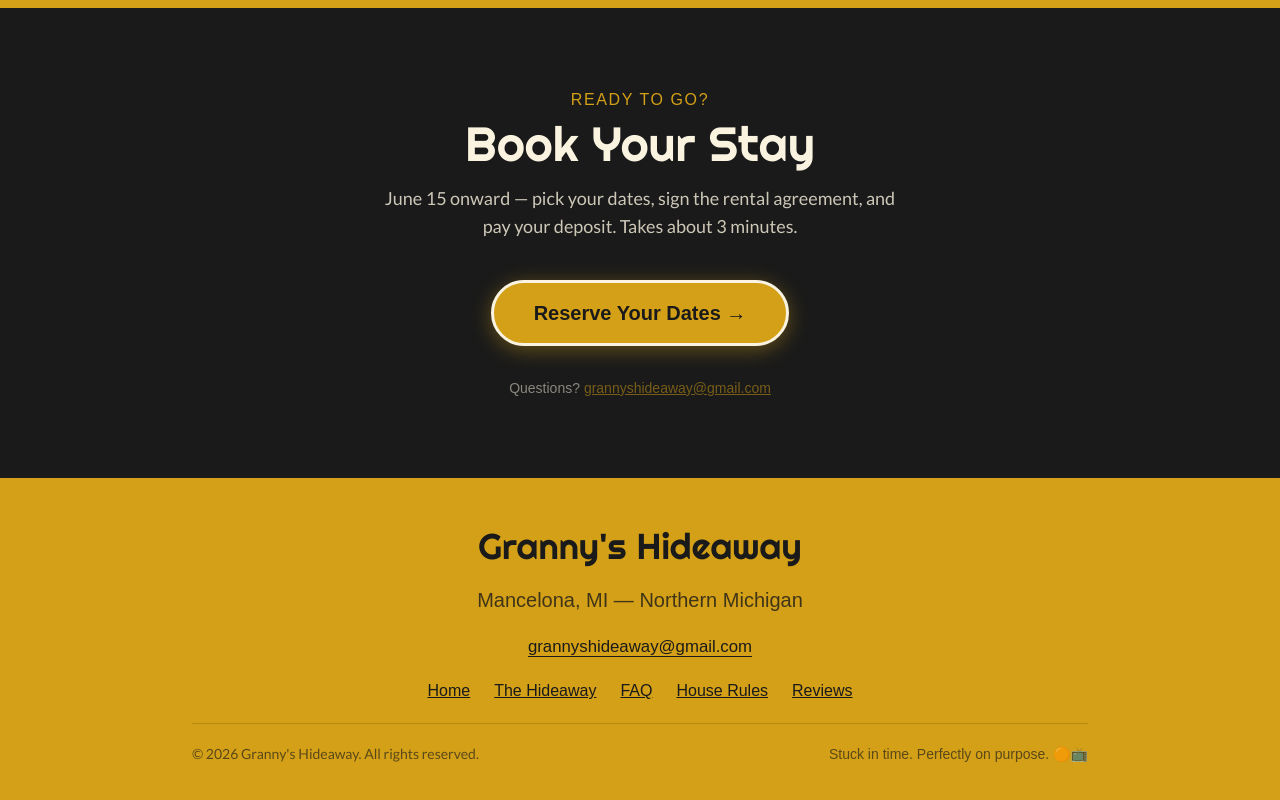
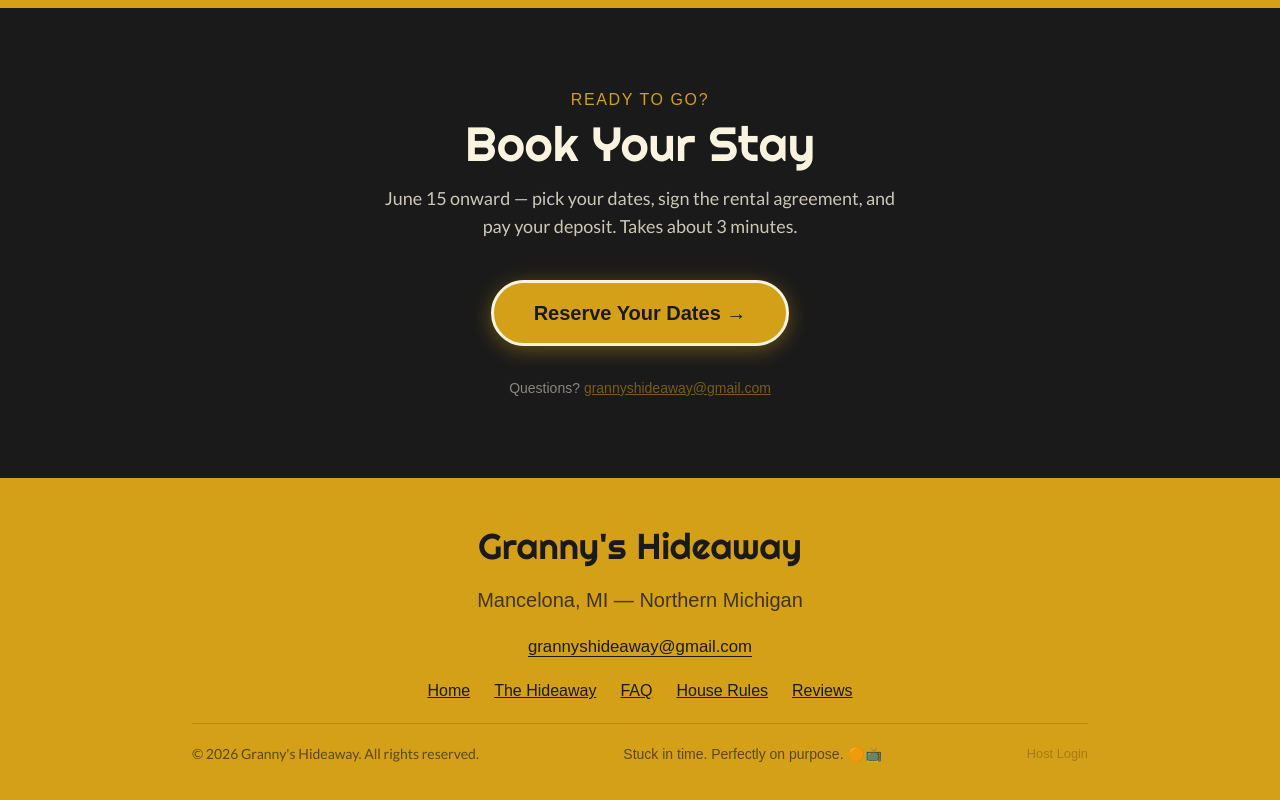
Before and after one commit to dealdesk365/grannys-hideaway, a Next.js app: page / in a window 1280 px wide. Shown: the part 4014-4814 px from the top of the page. Built offline with nearby package versions, Linux system fonts and the light colour scheme; a web font is replaced by a local one.

Commit message:
feat: add Host Login link to footer

```diff
--- a/app/components/Footer.tsx
+++ b/app/components/Footer.tsx
@@ -60,6 +60,13 @@ export default function Footer() {
         >
           <p>© 2026 Granny&apos;s Hideaway. All rights reserved.</p>
           <p className="font-accent">Stuck in time. Perfectly on purpose. 🟠📺</p>
+          <Link
+            href="/admin"
+            className="font-accent hover:opacity-100 transition-opacity"
+            style={{ color: "#1A1A1A", opacity: 0.4, fontSize: "0.8rem" }}
+          >
+            Host Login
+          </Link>
         </div>
       </div>
     </footer>
```
